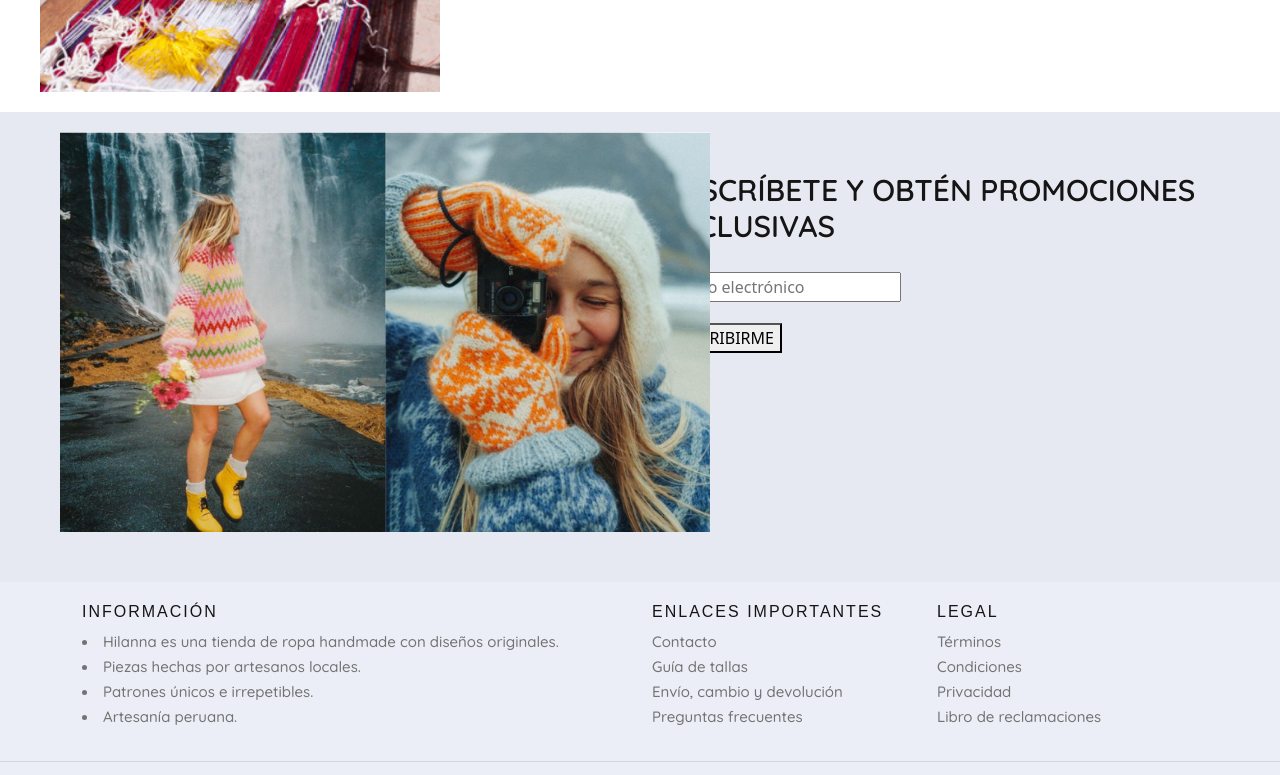
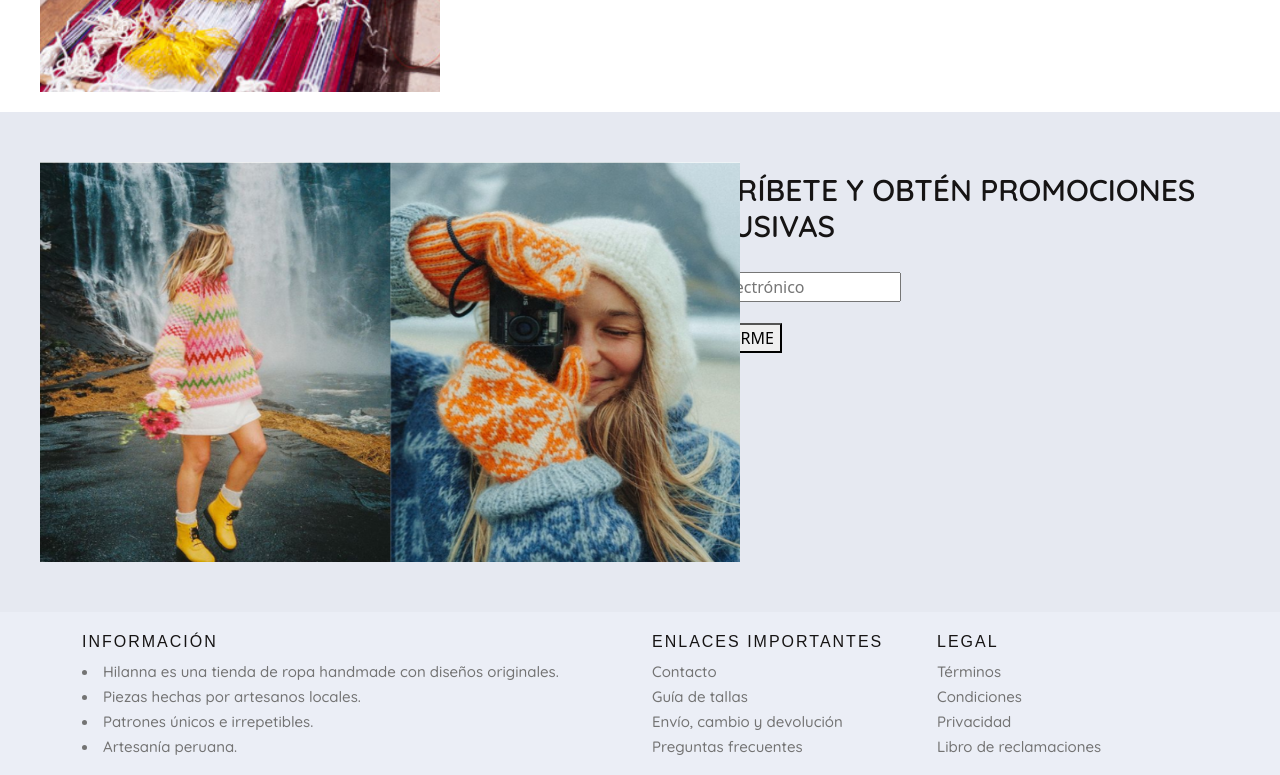
Before and after one commit to tanianaula/Pages-Responsive-y-SASS, a plain HTML site: page index.html in a window 1280 px wide. Shown: the part 2360-3135 px from the top of the page. Drawn offline with nearby package versions, Linux system fonts and the light colour scheme.

Commit message:
se modificó los margins de suscríbete-img

```diff
--- a/css/styles.css
+++ b/css/styles.css
@@ -282,9 +282,10 @@ main section .row {
 
 
 .suscríbete-img img{
+    margin-top: 30px;
     margin-bottom: 30px;
-    margin-left: 40px;
-    width: 650px;
+    margin-left: 20px;
+    width: 700px;
     height: 400px;
 }
 
```
